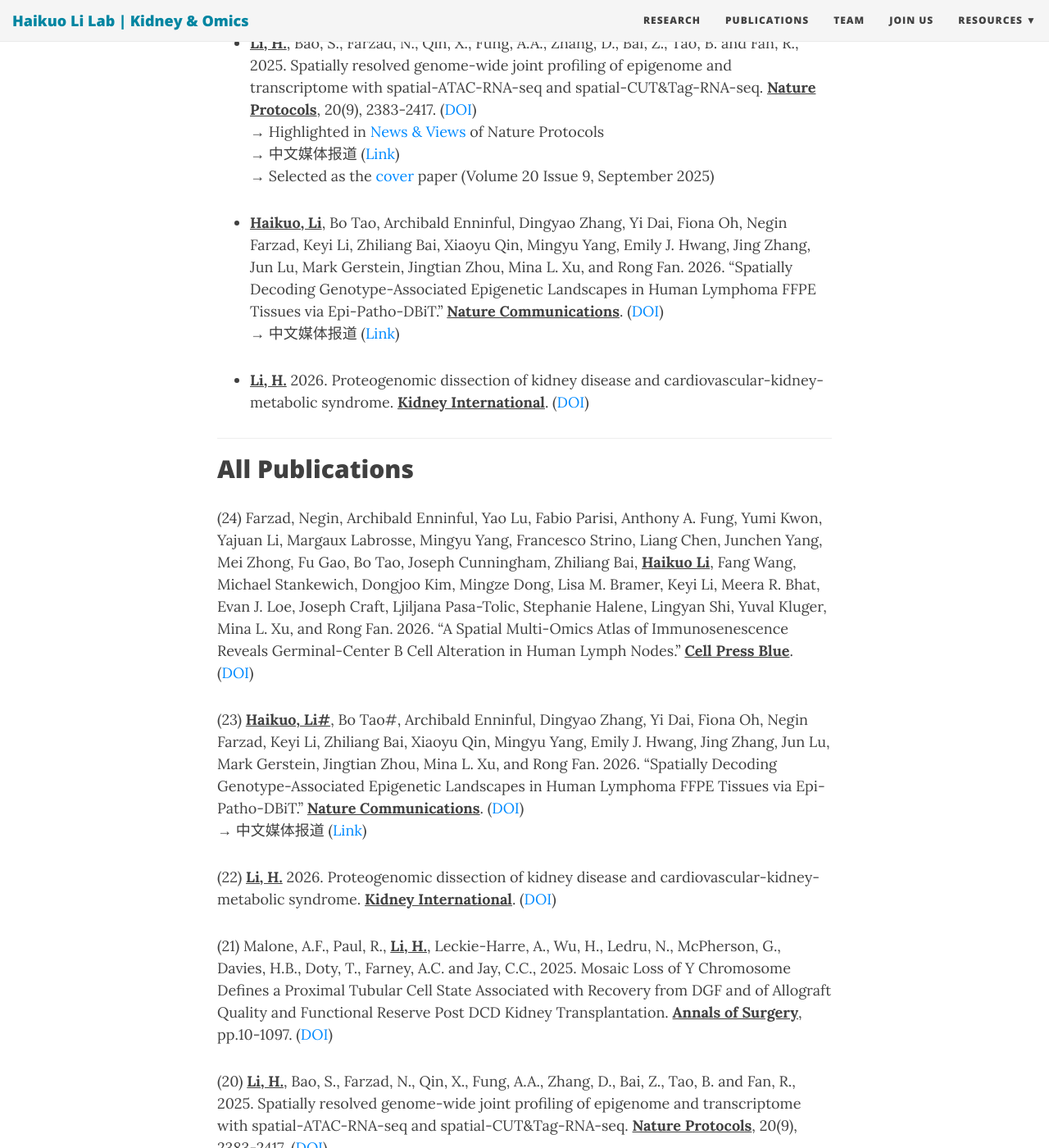
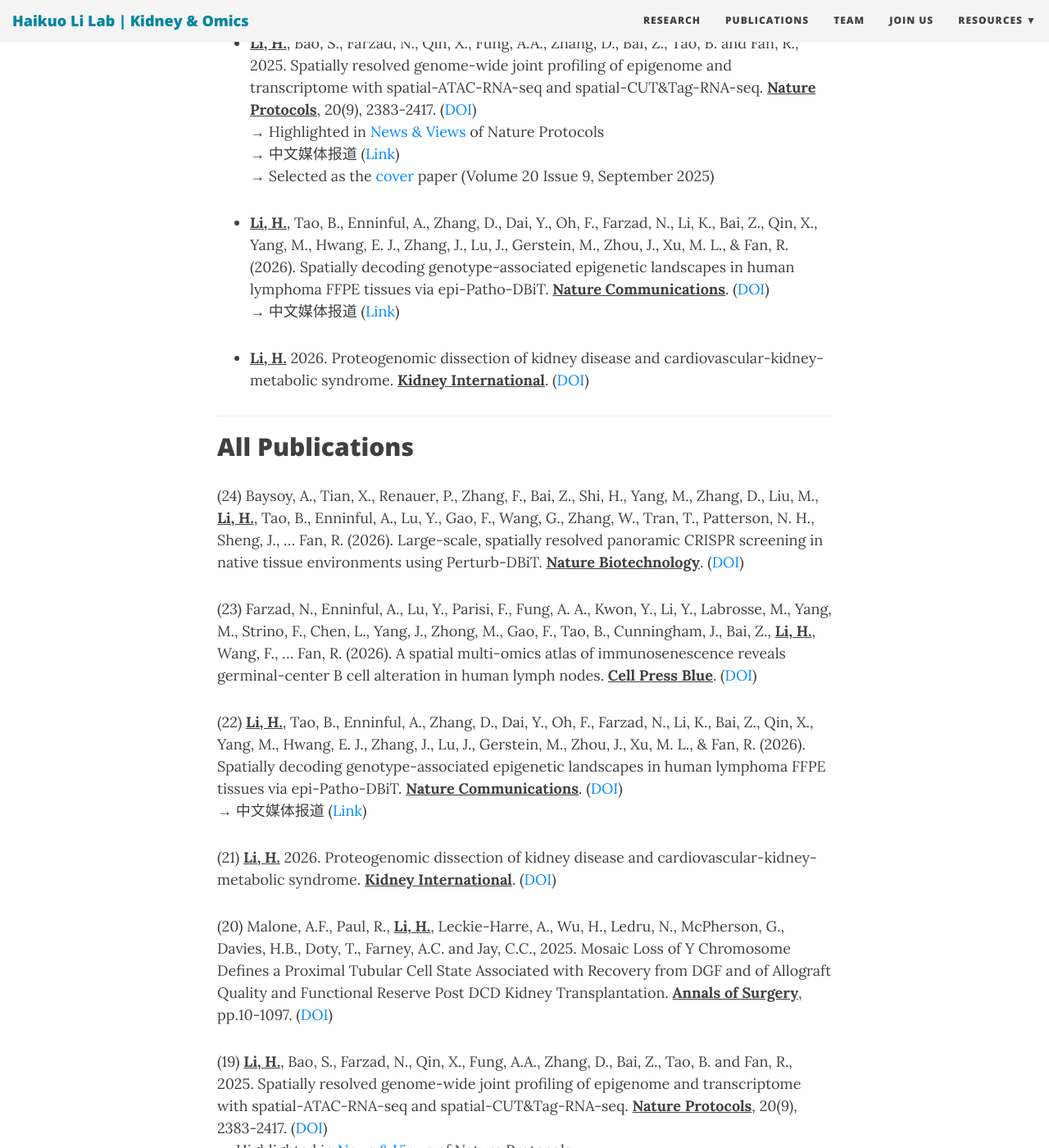
Before and after one commit to TheLiLab/thelilab.github.io, a Jekyll site: the page built from pubs.md, in a window 1280 px wide and 1400 px high, scrolled down 1121 px. Shown: the whole window at 82% size. Built offline with Jekyll 4.4.1, drawn with Linux system fonts in a browser that asks for light colours; nearby versions of some CDN libraries.

Commit message:
Update pubs.md

```diff
--- a/pubs.md
+++ b/pubs.md
@@ -38,7 +38,7 @@ bigimg:
 →	Selected as the <a href="https://www.nature.com/nprot/volumes/20/issues/9" target="_blank">cover</a> paper (Volume 20 Issue 9, September 2025)
 <br>
 
-- <strong><u>Haikuo, Li</u></strong>, Bo Tao, Archibald Enninful, Dingyao Zhang, Yi Dai, Fiona Oh, Negin Farzad, Keyi Li, Zhiliang Bai, Xiaoyu Qin, Mingyu Yang, Emily J. Hwang, Jing Zhang, Jun Lu, Mark Gerstein, Jingtian Zhou, Mina L. Xu, and Rong Fan. 2026. “Spatially Decoding Genotype-Associated Epigenetic Landscapes in Human Lymphoma FFPE Tissues via Epi-Patho-DBiT.” <strong><u>Nature Communications</u></strong>. (<a href="https://doi.org/10.1038/s41467-026-71576-9" target="_blank">DOI</a>)<br>
+- <strong><u>Li, H.</u></strong>, Tao, B., Enninful, A., Zhang, D., Dai, Y., Oh, F., Farzad, N., Li, K., Bai, Z., Qin, X., Yang, M., Hwang, E. J., Zhang, J., Lu, J., Gerstein, M., Zhou, J., Xu, M. L., & Fan, R. (2026). Spatially decoding genotype-associated epigenetic landscapes in human lymphoma FFPE tissues via epi-Patho-DBiT. <strong><u>Nature Communications</u></strong>. (<a href="https://doi.org/10.1038/s41467-026-71576-9" target="_blank">DOI</a>)<br>
 →	中文媒体报道 (<a href="https://mp.weixin.qq.com/s/0Wey93u1f5awT6Po8-4cEA" target="_blank">Link</a>)
 <br>
 
@@ -48,20 +48,23 @@ bigimg:
 <hr>
 ## All Publications
 
-(24) Farzad, Negin, Archibald Enninful, Yao Lu, Fabio Parisi, Anthony A. Fung, Yumi Kwon, Yajuan Li, Margaux Labrosse, Mingyu Yang, Francesco Strino, Liang Chen, Junchen Yang, Mei Zhong, Fu Gao, Bo Tao, Joseph Cunningham, Zhiliang Bai, <strong><u>Haikuo Li</u></strong>, Fang Wang, Michael Stankewich, Dongjoo Kim, Mingze Dong, Lisa M. Bramer, Keyi Li, Meera R. Bhat, Evan J. Loe, Joseph Craft, Ljiljana Pasa-Tolic, Stephanie Halene, Lingyan Shi, Yuval Kluger, Mina L. Xu, and Rong Fan. 2026. “A Spatial Multi-Omics Atlas of Immunosenescence Reveals Germinal-Center B Cell Alteration in Human Lymph Nodes.” <strong><u>Cell Press Blue</u></strong>. (<a href="https://doi.org/10.1016/j.cpblue.2026.100053" target="_blank">DOI</a>)
+(24) Baysoy, A., Tian, X., Renauer, P., Zhang, F., Bai, Z., Shi, H., Yang, M., Zhang, D., Liu, M., <strong><u>Li, H.</u></strong>, Tao, B., Enninful, A., Lu, Y., Gao, F., Wang, G., Zhang, W., Tran, T., Patterson, N. H., Sheng, J., … Fan, R. (2026). Large-scale, spatially resolved panoramic CRISPR screening in native tissue environments using Perturb-DBiT. <strong><u>Nature Biotechnology</u></strong>. (<a href="https://doi.org/10.1038/s41587-026-03127-y" target="_blank">DOI</a>)
 <br>
 
-(23) <strong><u>Haikuo, Li#</u></strong>, Bo Tao#, Archibald Enninful, Dingyao Zhang, Yi Dai, Fiona Oh, Negin Farzad, Keyi Li, Zhiliang Bai, Xiaoyu Qin, Mingyu Yang, Emily J. Hwang, Jing Zhang, Jun Lu, Mark Gerstein, Jingtian Zhou, Mina L. Xu, and Rong Fan. 2026. “Spatially Decoding Genotype-Associated Epigenetic Landscapes in Human Lymphoma FFPE Tissues via Epi-Patho-DBiT.” <strong><u>Nature Communications</u></strong>. (<a href="https://doi.org/10.1038/s41467-026-71576-9" target="_blank">DOI</a>)<br>
+(23) Farzad, N., Enninful, A., Lu, Y., Parisi, F., Fung, A. A., Kwon, Y., Li, Y., Labrosse, M., Yang, M., Strino, F., Chen, L., Yang, J., Zhong, M., Gao, F., Tao, B., Cunningham, J., Bai, Z., <strong><u>Li, H.</u></strong>, Wang, F., … Fan, R. (2026). A spatial multi-omics atlas of immunosenescence reveals germinal-center B cell alteration in human lymph nodes. <strong><u>Cell Press Blue</u></strong>. (<a href="https://doi.org/10.1016/j.cpblue.2026.100053" target="_blank">DOI</a>)
+<br>
+
+(22) <strong><u>Li, H.</u></strong>, Tao, B., Enninful, A., Zhang, D., Dai, Y., Oh, F., Farzad, N., Li, K., Bai, Z., Qin, X., Yang, M., Hwang, E. J., Zhang, J., Lu, J., Gerstein, M., Zhou, J., Xu, M. L., & Fan, R. (2026). Spatially decoding genotype-associated epigenetic landscapes in human lymphoma FFPE tissues via epi-Patho-DBiT. <strong><u>Nature Communications</u></strong>. (<a href="https://doi.org/10.1038/s41467-026-71576-9" target="_blank">DOI</a>)<br>
 →	中文媒体报道 (<a href="https://mp.weixin.qq.com/s/0Wey93u1f5awT6Po8-4cEA" target="_blank">Link</a>)
 <br>
 
-(22) <strong><u>Li, H.</u></strong> 2026. Proteogenomic dissection of kidney disease and cardiovascular-kidney-metabolic syndrome. <strong><u>Kidney International</u></strong>. (<a href="https://doi.org/10.1016/j.kint.2025.12.038" target="_blank">DOI</a>)
+(21) <strong><u>Li, H.</u></strong> 2026. Proteogenomic dissection of kidney disease and cardiovascular-kidney-metabolic syndrome. <strong><u>Kidney International</u></strong>. (<a href="https://doi.org/10.1016/j.kint.2025.12.038" target="_blank">DOI</a>)
 <br>
 
-(21) Malone, A.F., Paul, R., <strong><u>Li, H.</u></strong>, Leckie-Harre, A., Wu, H., Ledru, N., McPherson, G., Davies, H.B., Doty, T., Farney, A.C. and Jay, C.C., 2025. Mosaic Loss of Y Chromosome Defines a Proximal Tubular Cell State Associated with Recovery from DGF and of Allograft Quality and Functional Reserve Post DCD Kidney Transplantation. <strong><u>Annals of Surgery</u></strong>, pp.10-1097. (<a href="https://doi.org/10.1097/sla.0000000000006830" target="_blank">DOI</a>)
+(20) Malone, A.F., Paul, R., <strong><u>Li, H.</u></strong>, Leckie-Harre, A., Wu, H., Ledru, N., McPherson, G., Davies, H.B., Doty, T., Farney, A.C. and Jay, C.C., 2025. Mosaic Loss of Y Chromosome Defines a Proximal Tubular Cell State Associated with Recovery from DGF and of Allograft Quality and Functional Reserve Post DCD Kidney Transplantation. <strong><u>Annals of Surgery</u></strong>, pp.10-1097. (<a href="https://doi.org/10.1097/sla.0000000000006830" target="_blank">DOI</a>)
 <br>
 
-(20) <strong><u>Li, H.</u></strong>, Bao, S., Farzad, N., Qin, X., Fung, A.A., Zhang, D., Bai, Z., Tao, B. and Fan, R., 2025. Spatially resolved genome-wide joint profiling of epigenome and transcriptome with spatial-ATAC-RNA-seq and spatial-CUT&Tag-RNA-seq. <strong><u>Nature Protocols</u></strong>, 20(9), 2383-2417. (<a href="https://doi.org/10.1038/s41596-025-01145-9" target="_blank">DOI</a>)<br>
+(19) <strong><u>Li, H.</u></strong>, Bao, S., Farzad, N., Qin, X., Fung, A.A., Zhang, D., Bai, Z., Tao, B. and Fan, R., 2025. Spatially resolved genome-wide joint profiling of epigenome and transcriptome with spatial-ATAC-RNA-seq and spatial-CUT&Tag-RNA-seq. <strong><u>Nature Protocols</u></strong>, 20(9), 2383-2417. (<a href="https://doi.org/10.1038/s41596-025-01145-9" target="_blank">DOI</a>)<br>
 →	Highlighted in <a href="https://doi.org/10.1038/s41596-025-01151-x" target="_blank">News & Views</a> of Nature Protocols<br>
 →	中文媒体报道 (<a href="https://mp.weixin.qq.com/s/Q2yN0I4A4jlegDBZDzEWVA" target="_blank">Link</a>)<br>
 →	Selected as the <a href="https://www.nature.com/nprot/volumes/20/issues/9" target="_blank">cover</a> paper (Volume 20 Issue 9, September 2025)<br>
```
